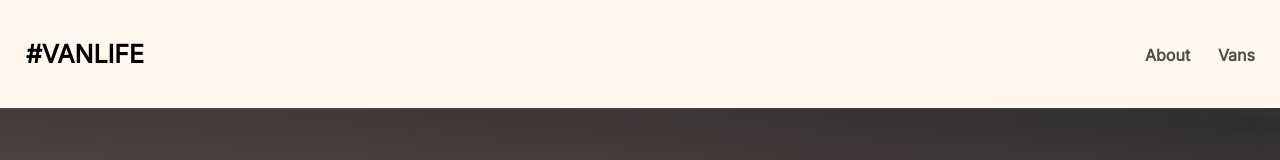
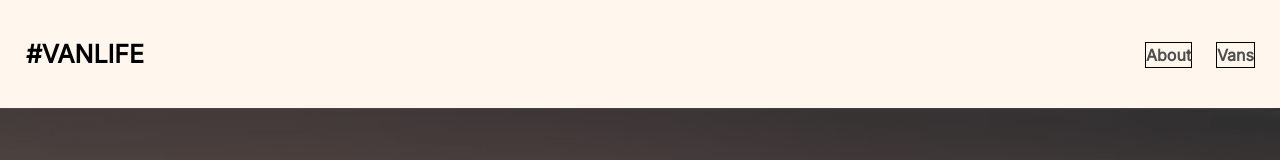
Before and after one commit to MoyosoreCodes/vanlife, a React (Vite) app: page / in a window 1280 px wide. Shown: the top 160 px of the page. Built offline with nearby package versions, Linux system fonts and the light colour scheme.

Commit message:
added layout component

```diff
--- a/src/App.tsx
+++ b/src/App.tsx
@@ -1,19 +1,18 @@
 import "./App.css";
 import { BrowserRouter, Routes, Route } from "react-router-dom";
-import Header from "./components/header/Header";
 import Home from "./pages/home/Home";
-import Footer from "./components/footer/Footer";
 import About from "./pages/about/About";
+import Layout from "./layout/Layout";
 
 function App() {
   return (
     <BrowserRouter>
-      <Header />
       <Routes>
-        <Route path="/" element={<Home />}> </Route>
-        <Route path="/about" element={<About />}> </Route>
+        <Route element={<Layout />}>
+          <Route path="/" element={<Home />} />
+          <Route path="about" element={<About />} />
+        </Route>
       </Routes>
-      <Footer />
     </BrowserRouter>
   );
 }
--- a/src/components/header/Header.css
+++ b/src/components/header/Header.css
@@ -1,5 +1,9 @@
 a {
   text-decoration: none;
+}
+
+nav a.active-link {
+  border: 1px solid black;
 }
 
 .header-container {
--- a/src/components/header/Header.tsx
+++ b/src/components/header/Header.tsx
@@ -1,14 +1,27 @@
 import "./Header.css";
-import { Link } from "react-router-dom";
+import { useState } from "react";
+import { Link, NavLink } from "react-router-dom";
 
 export default function Header() {
+  const [links, setLinks] = useState([
+    { to: "/about", label: "About" },
+    { to: "/vans", label: "Vans" },
+  ]);
+
+  const headerLinks = links.map(({ to, label }) => (
+    <NavLink
+      to={to}
+      className={(isActive) => (isActive ? "active-link" : '')}
+    >
+      {label}
+    </NavLink>
+  ));
   return (
     <header className="header-container">
-      <Link to="/" className="logo">#VANLIFE</Link>
-      <nav className="nav-container">
-        <Link to="/about">About</Link>
-        <Link to="/vans">Vans</Link>
-      </nav>
+      <Link to="/" className="logo">
+        #VANLIFE
+      </Link>
+      <nav className="nav-container">{headerLinks}</nav>
     </header>
   );
 }
--- /dev/null
+++ b/src/layout/Layout.tsx
@@ -0,0 +1,14 @@
+import Footer from "../components/footer/Footer";
+import Header from "../components/header/Header";
+import "./Layout.css";
+import { Outlet } from "react-router-dom";
+
+export default function Layout() {
+  return (
+    <>
+      <Header />
+      <Outlet />
+      <Footer />
+    </>
+  );
+}
```
Also changed, not shown: src/layout/Layout.css (added).
